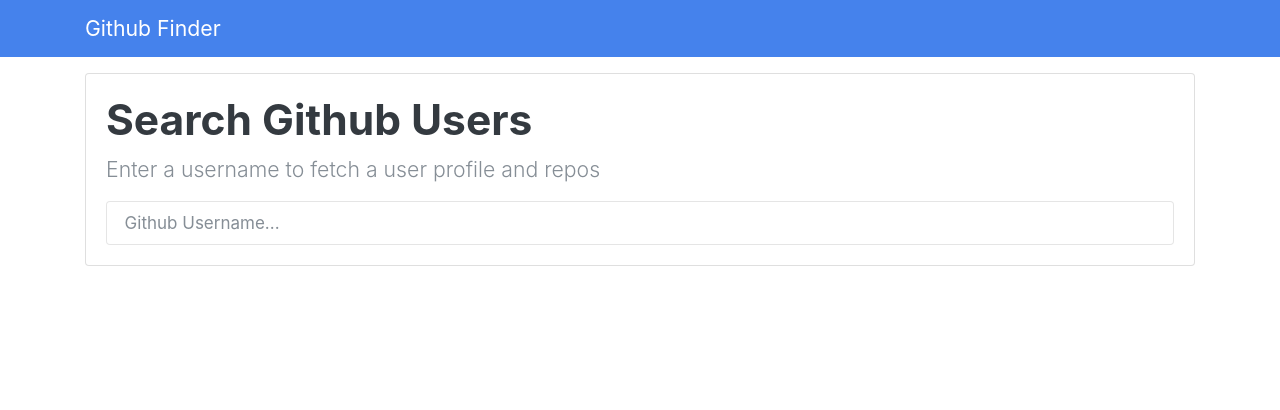
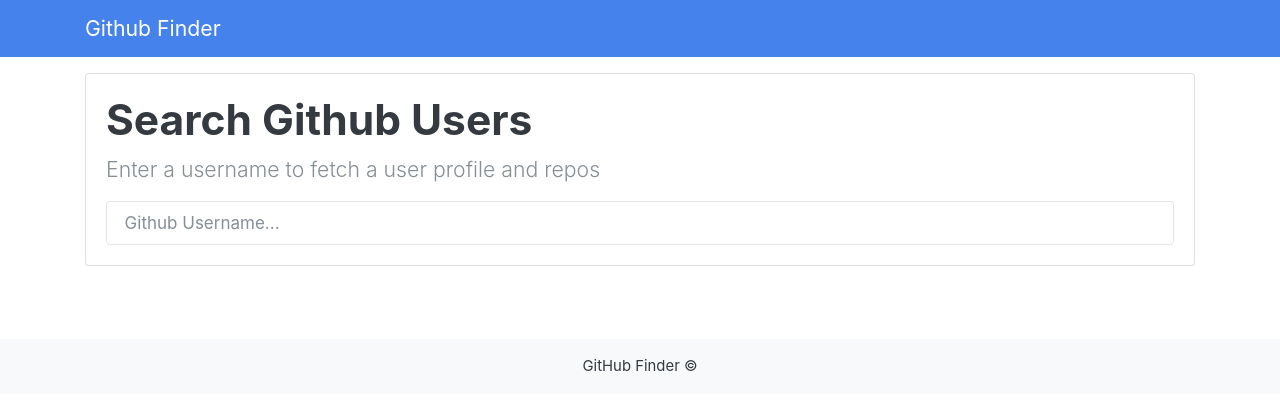
Before and after one commit to SJ-Dev94/gh-finder, a plain HTML site: page index.html in a window 1280 px wide. Drawn offline with nearby package versions, Linux system fonts and the light colour scheme.

Commit message:
added footer

```diff
--- a/index.html
+++ b/index.html
@@ -22,6 +22,10 @@
   <div id="profile"></div>
 </div>
 
+<footer class="mt-5 p-3 text-center bg-light">
+  GitHub Finder &copy;
+</footer>
+
 
 <script src="https://code.jquery.com/jquery-3.3.1.slim.min.js" integrity="sha384-q8i/X+965DzO0rT7abK41JStQIAqVgRVzpbzo5smXKp4YfRvH+8abtTE1Pi6jizo"
   crossorigin="anonymous"></script>
```
